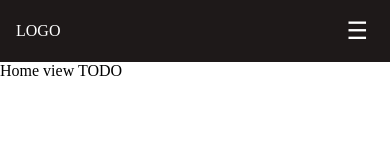
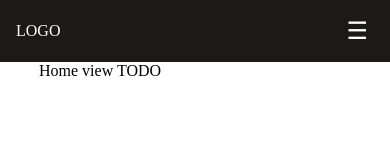
Before and after one commit to knedlicka/tech-event, a Vue app: page / in a window 390 px wide. Shown: the top 160 px of the page. Built offline with nearby package versions, Linux system fonts and the light colour scheme.

Commit message:
Set up main content layout
* User 3 columns and put
  router view in the middle
  one.

```diff
--- a/src/App.vue
+++ b/src/App.vue
@@ -1,5 +1,5 @@
 <script setup>
-import { RouterLink, RouterView } from 'vue-router'
+import { RouterView } from 'vue-router'
 import NavBar from './components/NavBar/NavBar.vue';
 </script>
 
@@ -10,7 +10,34 @@ import NavBar from './components/NavBar/NavBar.vue';
     </div>
   </header>
 
-  <RouterView />
+  <div class="router-view-container">
+    <div></div>
+    <RouterView />
+    <div></div>
+  </div>
 </template>
 
-<style scoped></style>
+<style>
+.router-view-container {
+  display: grid;
+  grid-template-columns: 20% 60% 20%;
+}
+
+@media (max-width: 400px) {
+  .router-view-container {
+    grid-template-columns: 0 100% 0%;
+  }
+}
+
+@media (max-width: 600px) {
+  .router-view-container {
+    grid-template-columns: 5% 90% 5%;
+  }
+}
+
+@media (max-width: 1200px) {
+  .router-view-container {
+    grid-template-columns: 10% 80% 10%;
+  }
+}
+</style>
--- a/src/components/NavBar/NavBar.vue
+++ b/src/components/NavBar/NavBar.vue
@@ -1,5 +1,5 @@
 <template>
-    <nav class="container">
+    <nav class="navbar-container">
         <div class="nav-half">
             <div class="logo">
                 LOGO
@@ -60,7 +60,7 @@ export default {
 
 
 <style>
-.container {
+.navbar-container {
     display: flex;
     align-items: center;
     justify-content: space-between;
--- a/src/views/HomeView.vue
+++ b/src/views/HomeView.vue
@@ -1,11 +1,15 @@
-<script setup>
-
-</script>
-
 <template>
-  <main>
+  <main class="home-container">
     Home view TODO
   </main>
 </template>
 
-<style></style>
+<style>
+.home-container {
+  display: flex;
+}
+</style>
+
+<script>
+
+</script>
```
